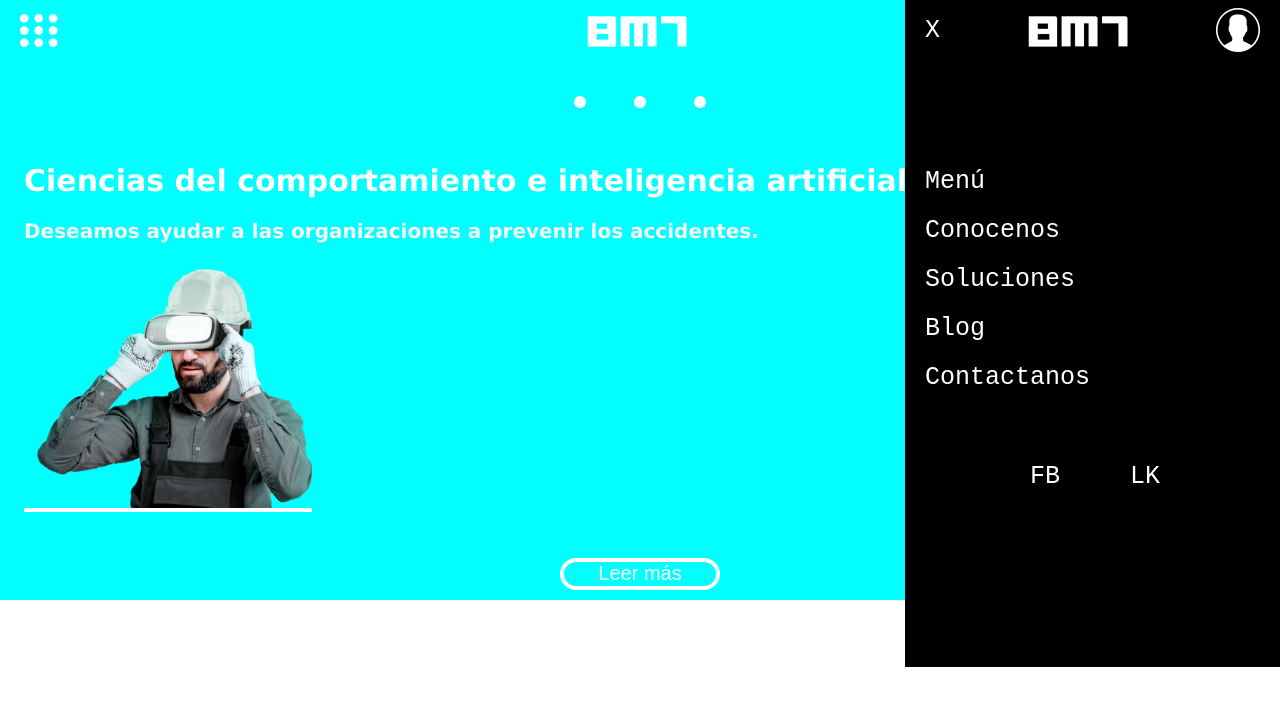
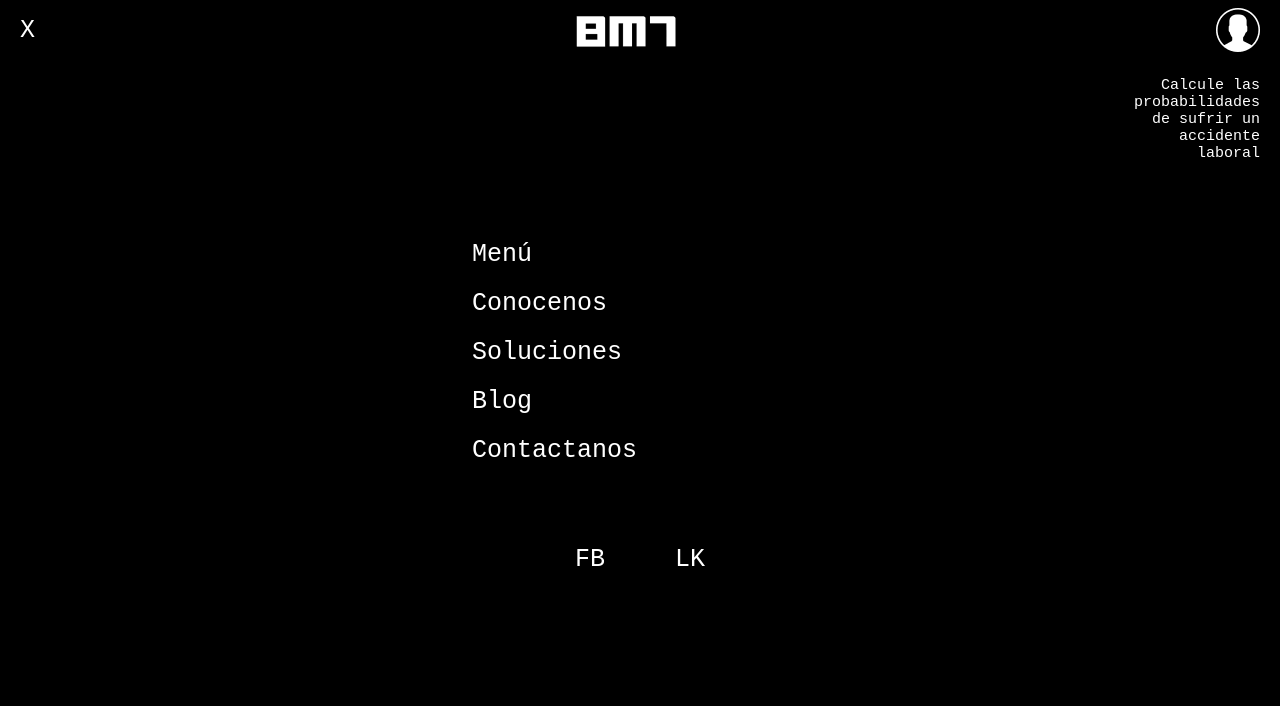
Before and after one commit to lnxtech/bm7, a React (Create React App) app: page / in a window 1280 px wide. Both pictures are taken after a click on the picture 39 px from the left and 30 px from the top of the page. Shown: the top 706 px of the page. Built offline with nearby package versions, Linux system fonts and the light colour scheme.

Commit message:
casi acabado

```diff
--- a/src/assets/styles/Header.css
+++ b/src/assets/styles/Header.css
@@ -10,8 +10,8 @@
   position: absolute;
   display: flex;
   flex-direction: column;
-  width: 375px;
-  height: 667px;
+  width: 100%;
+  height: 100%;
   top: 0;
   right: 0;
   background-color: black;
@@ -20,6 +20,7 @@
   flex-wrap: wrap;
   font-family: monospace;
   font-size: 25px;
+  padding: 8px 10px;
   /** animation: slide 4s infinite linear;*/
 }
 
@@ -37,27 +38,45 @@
   justify-content: space-between;
   align-items: center;
   margin: 0px 10px;
-  padding: 8px 10px;
 }
 .menu__container--nav2 {
   margin: auto;
-  margin-left: 20px;
+  padding: 0 0 75px 0;
 }
-.menu__container--nav2:hover li {
+.menu__container--nav2 li:hover {
   color: aqua;
+  cursor: pointer;
+  opacity: 0.5;
 }
 ul {
   list-style: none;
 }
 
-li {
-  margin-bottom: 20px;
+.menu__container--nav2 li {
+  padding: 10px 2px;
 }
 .menu__container--nav3 a {
   text-decoration: none;
   color: white;
   margin: 35px;
 }
+.menu__container--nav3 a:hover {
+  color: aqua;
+  opacity: 0.5;
+}
 .menu__container--nav3 {
   margin: 70px;
 }
+
+.menu__a {
+  display: flex;
+  justify-content: flex-end;
+}
+
+.menu__a a {
+  text-align: end;
+  font-size: 15px;
+  width: 145px;
+  height: 80px;
+  margin: 25px 10px 0 0;
+}
--- a/src/components/Header/Header.js
+++ b/src/components/Header/Header.js
@@ -16,9 +16,12 @@ const Header = () => {
       {mostrar
         ? <div className='menu__container'>
           <div className='menu__container--nav'>
-            <figure onClick={() => {setShow(!mostrar)}}>X</figure>
+            <figure onClick={() => { setShow(!mostrar) }}>X</figure>
             <img className='img_menu' src={Bm7Icon} />
             <img className='img_menu' src={ProfileIcon} />
+          </div>
+          <div className='menu__a'>
+            <a>Calcule las probabilidades de sufrir un accidente laboral</a>
           </div>
           <div className='menu__container--nav2'>
             <ul>
@@ -39,11 +42,11 @@ const Header = () => {
               </li>
             </ul>
             <div className='menu__container--nav3'>
-            <a href='#'>FB</a>
-            <a href='#'>LK</a>
+              <a href='#'>FB</a>
+              <a href='#'>LK</a>
+            </div>
           </div>
           </div>
-        </div>
         : ''}
       <figure className='nav__img-container'>
         <img className='img_nav-2' src={Bm7Icon} alt='bm7-icon' />
```
